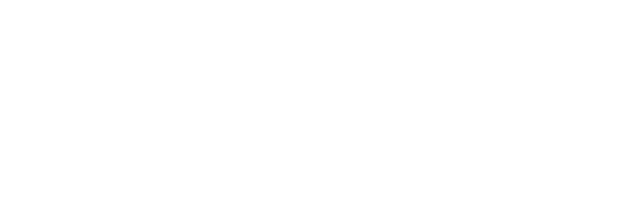
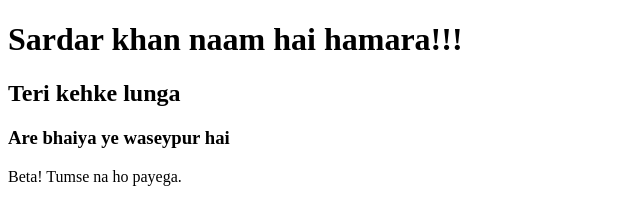
Before and after one commit to awwdiofile/myFirstone, a plain HTML site: page index.html in a window 1280 px wide. Shown: the whole page, without its empty margins (0-640 px from the left). Drawn offline with Linux system fonts and the light colour scheme.

Commit message:
Wrote several GoW lines

```diff
--- a/index.html
+++ b/index.html
@@ -6,6 +6,10 @@
     <title>Document</title>
 </head>
 <body>
+    <h1> Sardar khan naam hai hamara!!!</h1>
+    <h2>Teri kehke lunga</h2>
 
+    <h3>Are bhaiya ye waseypur hai</h3>
+    <p>Beta! Tumse na ho payega.</p>
 </body>
 </html>
```
